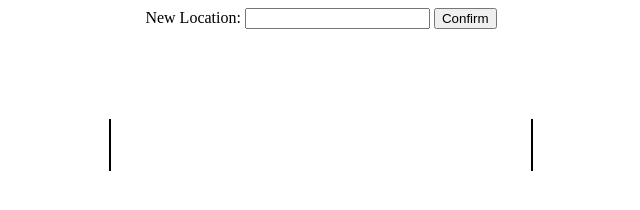
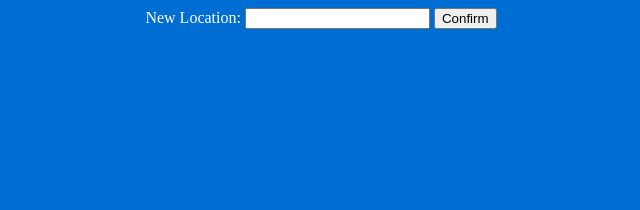
Before and after one commit to ShadowVectorZ/weather-app, a plain HTML site: page index.html in a window 1280 px wide. Shown: the whole page, without its empty margins (319-959 px from the left). Drawn offline with Linux system fonts and the light colour scheme.

Commit message:
changed colors, layout of webpage

```diff
--- a/styles.css
+++ b/styles.css
@@ -1,6 +1,21 @@
+:root{
+    background-color:rgb(0, 109, 211)
+}
+
+
+
+button{
+    color:black;}
+
+
 #form-div{
     display:flex;
+    color:white;
    justify-content:center;
+}
+
+#title{
+    color:white;
 }
 
 #container{
@@ -9,24 +24,33 @@
     justify-content:space-evenly;
     margin-top:20px;
     padding:10px;
-
 }
 
 #container>div{
     margin:10px;
+    display:flex;
+    justify-content:space-around;
+    color:black;
 }
 
 #left-side{
-    border:solid 1px black;
     display:flex;
     flex-wrap:wrap;
     align-items:center;
     flex-direction:column;
     gap:10px;
+    background-color:rgb(255, 242, 166);
+    opacity:0.9;
+    color:black;
 }
 
 #right-side{
-    border:solid 1px black;
+    display:flex;
+    align-items:center;
+    flex-wrap:wrap;
+    flex-direction:column;
+    background-color:rgb(255, 242, 166);
+    opacity:0.9;
 }
 
 #title{
```
